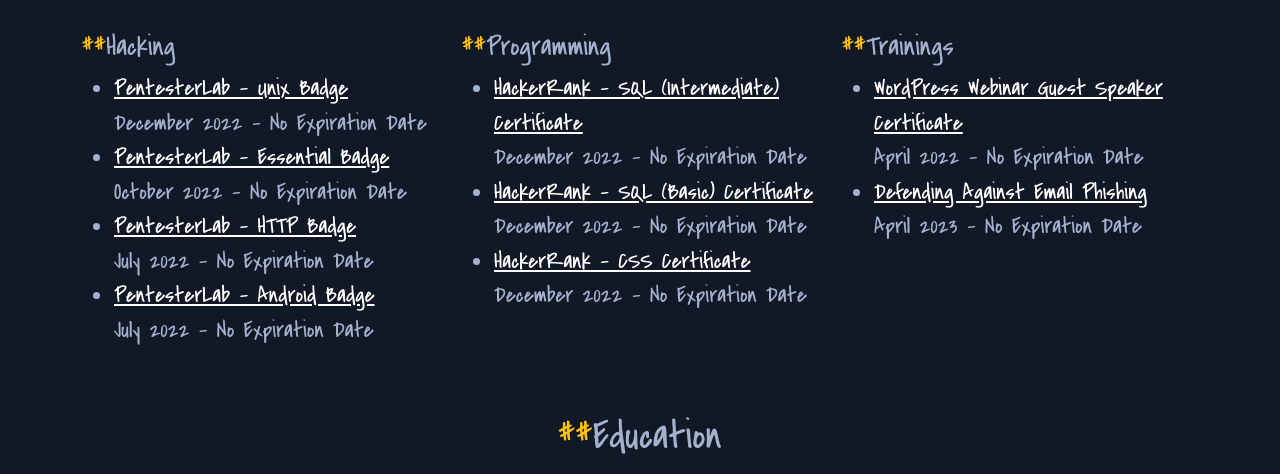
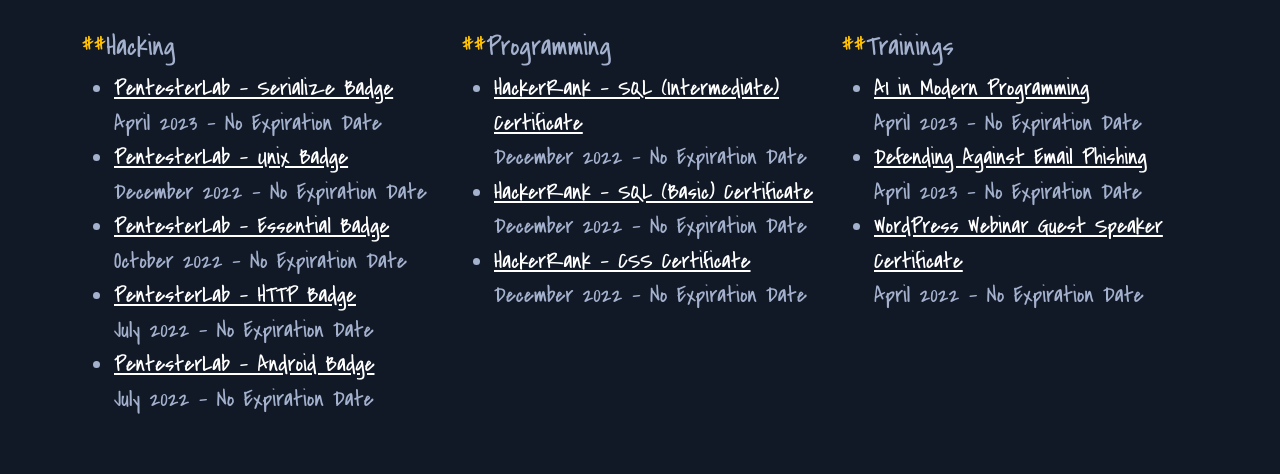
Before and after one commit to kenziy/kenziy.github.io, a plain HTML site: page index.html in a window 1280 px wide. Shown: the part 681-1155 px from the top of the page. Drawn offline with nearby package versions, Linux system fonts and the light colour scheme.

Commit message:
add 2 new certificates

```diff
--- a/index.html
+++ b/index.html
@@ -117,6 +117,10 @@
 				<h3><span class="text-warning">##</span>Hacking</h3>
 				<ul class="cerf">
 					<li>
+						<a href="https://pentesterlab.com/profile/kenziy">PentesterLab - Serialize Badge</a>
+						<div>April 2023 - No Expiration Date</div>
+					</li>
+					<li>
 						<a href="https://pentesterlab.com/profile/kenziy">PentesterLab - Unix Badge</a>
 						<div>December 2022 - No Expiration Date</div>
 					</li>
@@ -155,12 +159,16 @@
 				<h3><span class="text-warning">##</span>Trainings</h3>
 				<ul class="cerf">
 					<li>
-						<a href="#">WordPress Webinar Guest Speaker Certificate</a>
-						<div>April 2022 - No Expiration Date</div>
+						<a href="#">AI in Modern Programming</a>
+						<div>April 2023 - No Expiration Date</div>
 					</li>
 					<li>
 						<a href="#">Defending Against Email Phishing</a>
 						<div>April 2023 - No Expiration Date</div>
+					</li>
+					<li>
+						<a href="#">WordPress Webinar Guest Speaker Certificate</a>
+						<div>April 2022 - No Expiration Date</div>
 					</li>
 				</ul>
 			</div>
```
